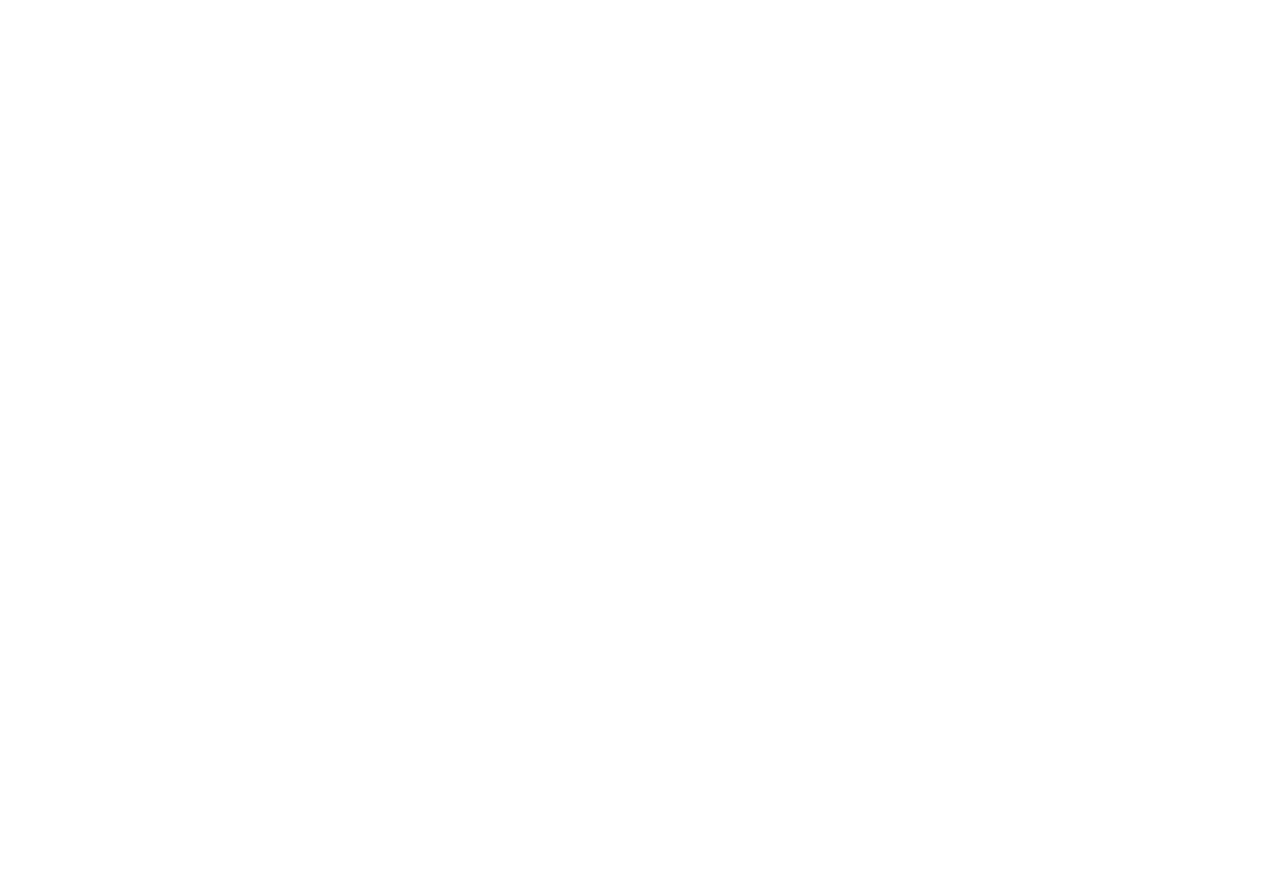
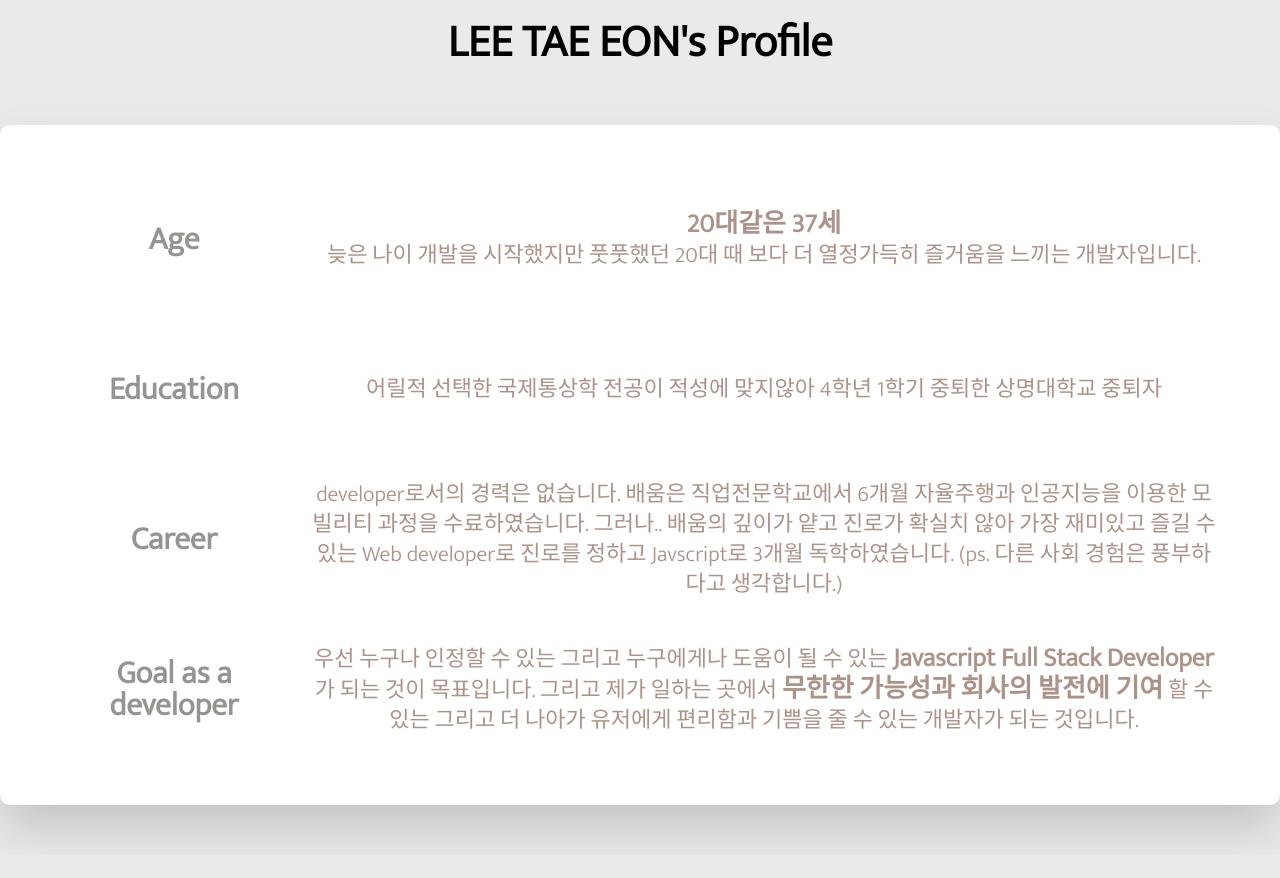
Before and after one commit to lee-tae-eon/portfolio, a React (Create React App) app: page /#/profile in a window 1280 px wide. Shown: the part 540-1418 px from the top of the page. After the commit the page ends 1395 px from the top, so only its background shows below. Built offline with nearby package versions, Linux system fonts and the light colour scheme.

Commit message:
profile update

```diff
--- /dev/null
+++ b/jsconfig.json
@@ -0,0 +1,6 @@
+{
+  "conmpilerOptions": {
+    "baseUrl": "src"
+  },
+  "include": ["src"]
+}
--- a/public/index.html
+++ b/public/index.html
@@ -13,7 +13,7 @@
     <link rel="preconnect" href="https://fonts.googleapis.com" />
     <link rel="preconnect" href="https://fonts.gstatic.com" crossorigin />
     <link
-      href="https://fonts.googleapis.com/css2?family=Ubuntu&display=swap"
+      href="https://fonts.googleapis.com/css2?family=Mukta:wght@300&display=swap"
       rel="stylesheet"
     />
     <!--
--- a/src/Components/GlobalStyles.js
+++ b/src/Components/GlobalStyles.js
@@ -11,12 +11,9 @@
     color: inherit;
   }
   body {
-    font-family: 'Ubuntu', sans-serif;
+    font-family: 'Mukta', sans-serif;;
     font-size: 16px;
-    height: 1000vh;
-  }
-  #root {
-    height: 1000vh;
+    background-color: #EAEAE9;
   }
 `;
 
--- a/src/Components/Header.js
+++ b/src/Components/Header.js
@@ -1,5 +1,4 @@
 import React from "react";
-import ProfileImage from "../static/Image/profile.jpeg";
 import styled from "styled-components";
 
 const Container = styled.header`
@@ -17,12 +16,13 @@
     z-index: 3;
   }
   p {
-    font-size: 60px;
+    font-size: 160px;
     position: absolute;
     top: 70px;
     left: 30%;
-    opacity: 0.3;
-    text-shadow: rgba(0, 0, 0, 0.8) 1px 0 10px;
+    opacity: 0.2;
+    text-shadow: rgba(0, 0, 0, 1) 1px 0 10px;
+    font-weight: bolder;
   }
 `;
 
@@ -31,7 +31,9 @@
     <Container>
       <Centence>
         <h1>FullStack Developer를 꿈꾸는..</h1>
-        <p>JavaScript Developer</p>
+        <p>
+          JavaScript <br /> Developer
+        </p>
       </Centence>
     </Container>
   );
--- a/src/Components/Nav.js
+++ b/src/Components/Nav.js
@@ -1,4 +1,4 @@
-import React, { useState } from "react";
+import React from "react";
 import { Link, withRouter } from "react-router-dom";
 import styled from "styled-components";
 
@@ -37,7 +37,6 @@
 const PLink = styled(Link)``;
 
 const Navigation = withRouter(() => {
-  const [Scroll, cbScroll] = useState(0);
   return (
     <Navbar>
       <List>
--- a/src/Components/Profile.js
+++ b/src/Components/Profile.js
@@ -1,8 +1,111 @@
 import React from "react";
 import styled from "styled-components";
 
+const Container = styled.section`
+  max-width: 1400px;
+  width: 100%;
+  height: 100%;
+  margin: auto;
+  margin-top: 60px;
+  margin-bottom: 50px;
+  background-color: white;
+  border-radius: 10px;
+  box-shadow: 0px 24px 48px 0 rgba(0, 0, 0, 0.16);
+  padding: 20px 40px;
+  display: flex;
+  text-align: center;
+`;
+
+const Title = styled.h1`
+  font-size: 45px;
+  font-weight: bolder;
+  margin: 60px 0 20px 0;
+  text-align: center;
+`;
+
+const List = styled.ul`
+  padding: 20px;
+  background-color: white;
+  font-size: 22px;
+  display: flex;
+  flex-direction: column;
+`;
+
+const Item = styled.li`
+  display: flex;
+  height: 150px;
+  font-size: 22px;
+  justify-content: center;
+  align-items: center;
+`;
+
+const ItemTitle = styled.h3`
+  width: 20%;
+  font-size: 32px;
+  color: #939590;
+  font-weight: bold;
+  margin-right: 20px;
+`;
+
+const ItemContent = styled.p`
+  width: 80%;
+  color: rgba(90, 40, 20, 0.5);
+  line-height: 30px;
+  strong {
+    font-size: 26px;
+    font-weight: 600;
+  }
+`;
+
 const Profile = () => {
-  return <div>Profile</div>;
+  return (
+    <>
+      <Title>LEE TAE EON's Profile</Title>
+      <Container>
+        <div>
+          <List>
+            <Item>
+              <ItemTitle>Age </ItemTitle>
+              <ItemContent>
+                <strong>20대같은 37세</strong> <br></br> 늦은 나이 개발을
+                시작했지만 풋풋했던 20대 때 보다 더 열정가득히 즐거움을 느끼는
+                개발자입니다.
+              </ItemContent>
+            </Item>
+            <Item>
+              <ItemTitle>Education </ItemTitle>
+              <ItemContent>
+                어릴적 선택한 국제통상학 전공이 적성에 맞지않아 4학년 1학기
+                중퇴한 상명대학교 중퇴자
+              </ItemContent>
+            </Item>
+            <Item>
+              <ItemTitle>Career </ItemTitle>
+              <ItemContent>
+                developer로서의 경력은 없습니다. 배움은 직업전문학교에서 6개월
+                자율주행과 인공지능을 이용한 모빌리티 과정을 수료하였습니다.
+                그러나.. 배움의 깊이가 얕고 진로가 확실치 않아 가장 재미있고
+                즐길 수 있는 Web developer로 진로를 정하고 Javscript로 3개월
+                독학하였습니다. (ps. 다른 사회 경험은 풍부하다고 생각합니다.)
+              </ItemContent>
+            </Item>
+            <Item>
+              <ItemTitle>Goal as a developer </ItemTitle>
+              <ItemContent>
+                우선 누구나 인정할 수 있는 그리고 누구에게나 도움이 될 수 있는{" "}
+                {""}
+                <strong>Javascript Full Stack Developer</strong> 가 되는 것이
+                목표입니다. 그리고 제가 일하는 곳에서{" "}
+                <strong>무한한 가능성과 회사의 발전에 기여</strong> 할 수 있는
+                그리고 더 나아가 유저에게 편리함과 기쁨을 줄 수 있는 개발자가
+                되는 것입니다.
+              </ItemContent>
+            </Item>
+          </List>
+        </div>
+      </Container>
+    </>
+  );
 };
 
 export default Profile;
--- a/src/Routes/Home/HomeContainer.js
+++ b/src/Routes/Home/HomeContainer.js
@@ -1,4 +1,4 @@
-import React, { useState } from "react";
+import React from "react";
 import HomePresenter from "./HomePresenter";
 
 const HomeContainer = () => {
--- a/src/Routes/Home/HomePresenter.js
+++ b/src/Routes/Home/HomePresenter.js
@@ -1,20 +1,44 @@
-import Navigation from "Components/Nav";
 import React from "react";
 import styled from "styled-components";
-import Profile from "Components/Profile";
 
 const Container = styled.div`
-  margin-top: 100px;
-`;
-
-const H1 = styled.h1`
-  margin-bottom: 600px;
+  font-size: 32px;
+  max-width: 1000px;
+  margin: auto;
+  display: flex;
+  flex-direction: column;
+  justify-content: center;
+  align-items: center;
+  height: 60vh;
+  h1 {
+    font-size: 40px;
+    font-weight: 800;
+    margin-bottom: 40px;
+  }
+  p {
+    line-height: 40px;
+    letter-spacing: 2px;
+    color: rgba(20, 20, 20, 0.5);
+    strong {
+      color: black;
+      font-weight: bold;
+    }
+  }
 `;
 
 const HomePresenter = () => {
   return (
     <Container>
-      <H1>LEE</H1>
+      <h1>개발자 이태언은...</h1>
+      <p>
+        안녕하세요. <strong>Javascript FullStack 개발자</strong>를 목표로 하고
+        계속 배우고 정진해 나아가고 있는 <strong>이태언</strong>입니다. 저는
+        올해 37살로 늦은 나이에 개발에 재미를 느끼고 목표를 세우고 달려 나아가고
+        있습니다. 어려움을 해결하는 것을 좋아하며, 새로운 기술을 배우고 갖추는
+        것을 사랑합니다. 무엇보다 더 나은 더 좋은{" "}
+        <strong>혁신적인 프로그래밍</strong>을 할 수 있도록 더 즐기고 더
+        노력하는 사람입니다.
+      </p>
     </Container>
   );
 };
--- a/src/index.js
+++ b/src/index.js
@@ -1,5 +1,5 @@
 import React from "react";
 import ReactDOM from "react-dom";
-import App from "Components/App";
+import App from "./Components/App";
 
 ReactDOM.render(<App />, document.getElementById("root"));
```
